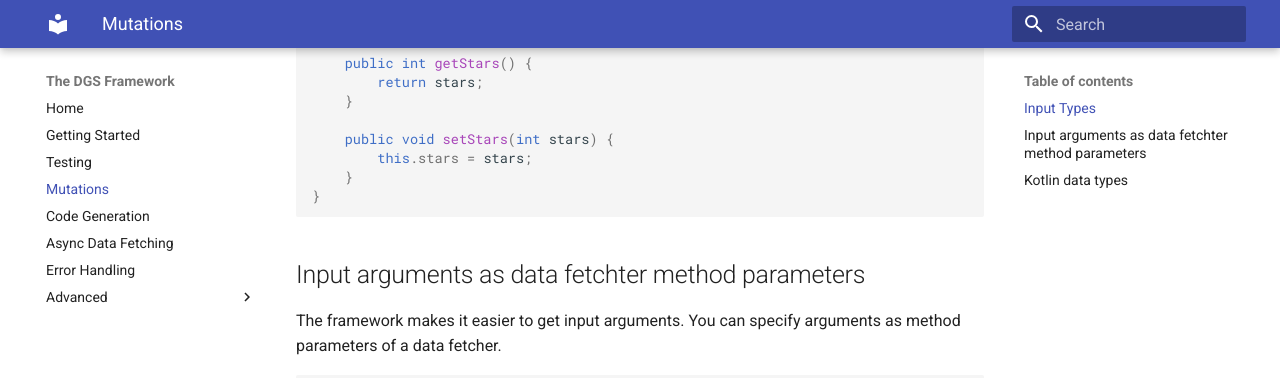
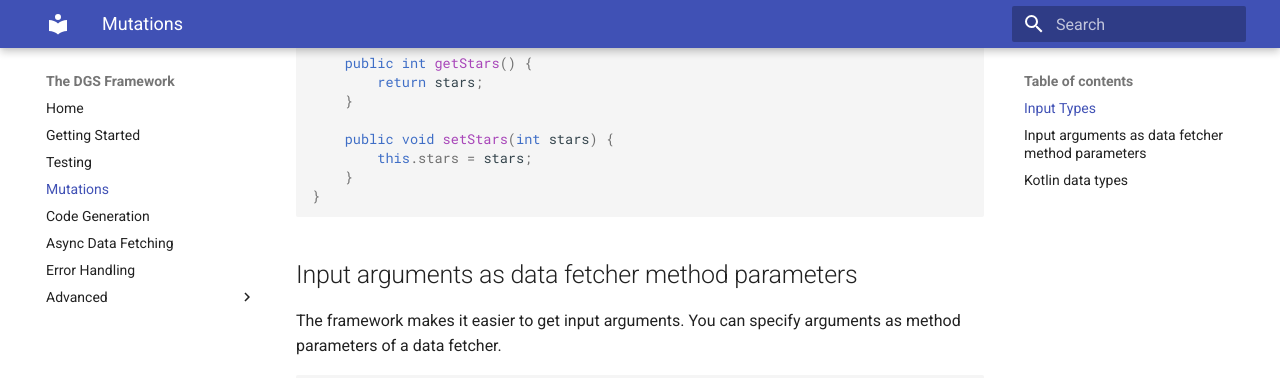
Before and after one commit to Netflix/dgs, an MkDocs documentation site: the page built from docs/mutations.md, in a window 1280 px wide and 900 px high, scrolled down 1854 px. Shown: the top 378 px of the window. Built offline with MkDocs 1.6.1 and Material for MkDocs 9.7.7, drawn with Linux system fonts in a browser that asks for light colours; a script that is not in the unit is left out.

Commit message:
fix: small error

````diff
--- a/docs/mutations.md
+++ b/docs/mutations.md
@@ -96,7 +96,7 @@ class RatingInput {
 }
 ```
 
-## Input arguments as data fetchter method parameters
+## Input arguments as data fetcher method parameters
 The framework makes it easier to get input arguments.
 You can specify arguments as method parameters of a data fetcher.
 
````
